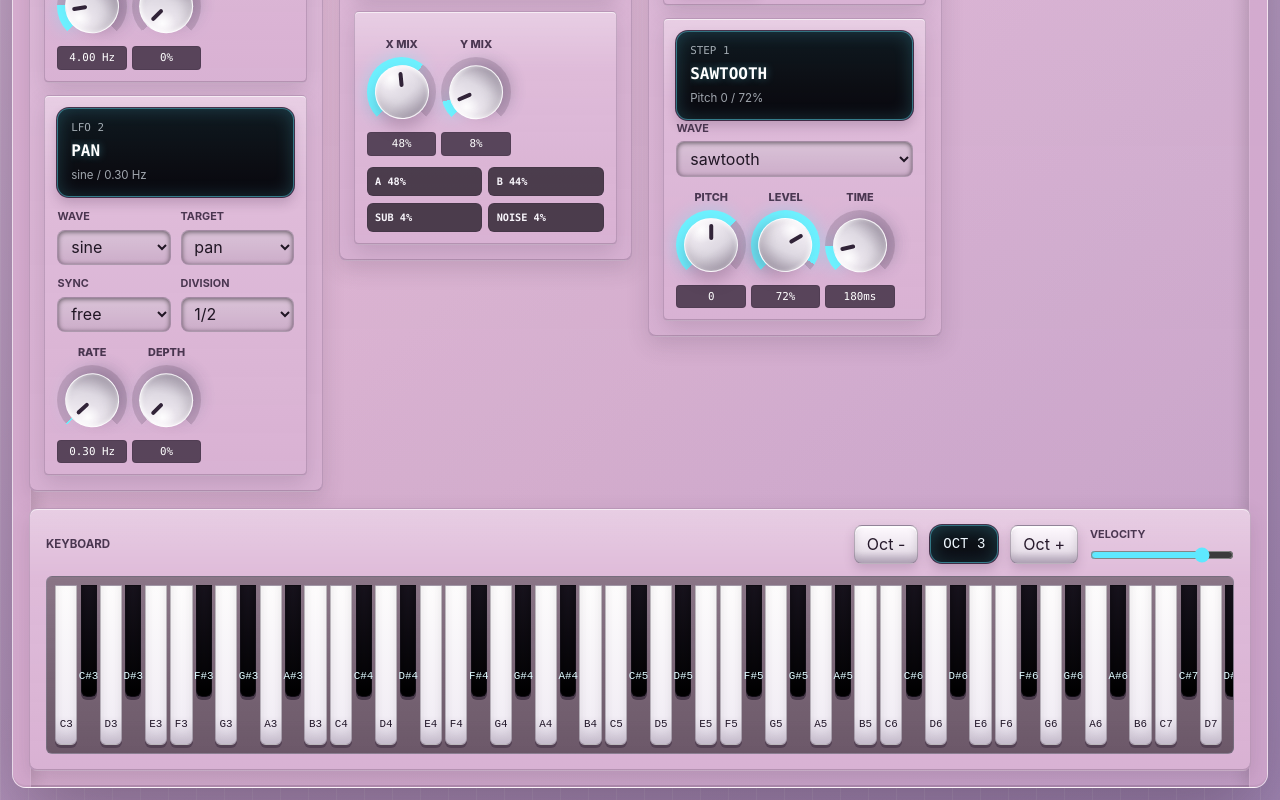
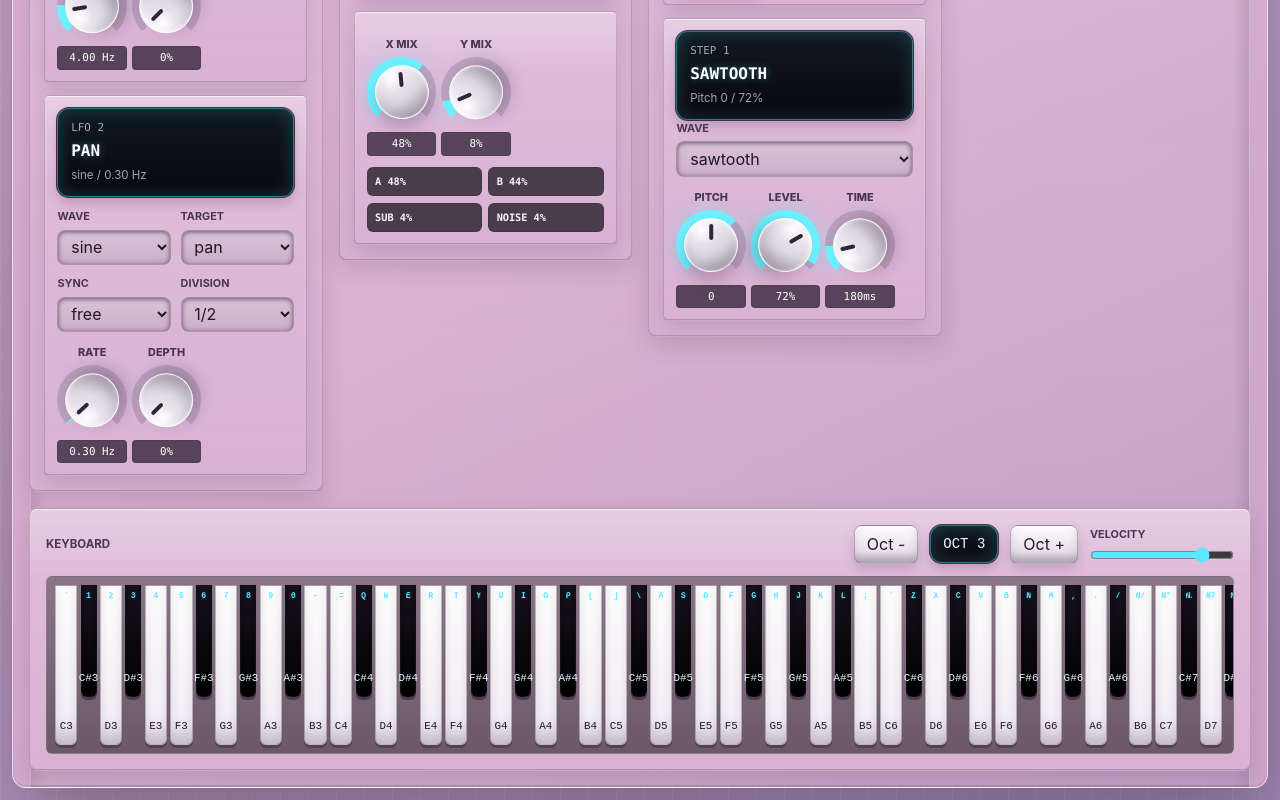
Before and after one commit to kimyounggaur/synthesizer, a React (Vite) app: page / in a window 1280 px wide. Shown: the part 1461-2261 px from the top of the page. Built offline with nearby package versions, Linux system fonts and the light colour scheme.

Commit message:
Map all visible keyboard keys

```diff
--- a/src/components/Keyboard.tsx
+++ b/src/components/Keyboard.tsx
@@ -8,21 +8,84 @@ interface KeyboardProps {
 
 const chromaticNames = ['C', 'C#', 'D', 'D#', 'E', 'F', 'F#', 'G', 'G#', 'A', 'A#', 'B'];
 const visibleKeyCount = 61;
-const computerMap = new Map<string, number>([
-  ['a', 0],
-  ['w', 1],
-  ['s', 2],
-  ['e', 3],
-  ['d', 4],
-  ['f', 5],
-  ['t', 6],
-  ['g', 7],
-  ['y', 8],
-  ['h', 9],
-  ['u', 10],
-  ['j', 11],
-  ['k', 12],
-]);
+
+const computerKeyboardRows = [
+  [
+    ['Backquote', '`'],
+    ['Digit1', '1'],
+    ['Digit2', '2'],
+    ['Digit3', '3'],
+    ['Digit4', '4'],
+    ['Digit5', '5'],
+    ['Digit6', '6'],
+    ['Digit7', '7'],
+    ['Digit8', '8'],
+    ['Digit9', '9'],
+    ['Digit0', '0'],
+    ['Minus', '-'],
+    ['Equal', '='],
+  ],
+  [
+    ['KeyQ', 'Q'],
+    ['KeyW', 'W'],
+    ['KeyE', 'E'],
+    ['KeyR', 'R'],
+    ['KeyT', 'T'],
+    ['KeyY', 'Y'],
+    ['KeyU', 'U'],
+    ['KeyI', 'I'],
+    ['KeyO', 'O'],
+    ['KeyP', 'P'],
+    ['BracketLeft', '['],
+    ['BracketRight', ']'],
+    ['Backslash', '\\'],
+  ],
+  [
+    ['KeyA', 'A'],
+    ['KeyS', 'S'],
+    ['KeyD', 'D'],
+    ['KeyF', 'F'],
+    ['KeyG', 'G'],
+    ['KeyH', 'H'],
+    ['KeyJ', 'J'],
+    ['KeyK', 'K'],
+    ['KeyL', 'L'],
+    ['Semicolon', ';'],
+    ['Quote', "'"],
+  ],
+  [
+    ['KeyZ', 'Z'],
+    ['KeyX', 'X'],
+    ['KeyC', 'C'],
+    ['KeyV', 'V'],
+    ['KeyB', 'B'],
+    ['KeyN', 'N'],
+    ['KeyM', 'M'],
+    ['Comma', ','],
+    ['Period', '.'],
+    ['Slash', '/'],
+  ],
+  [
+    ['NumpadDivide', 'N/'],
+    ['NumpadMultiply', 'N*'],
+    ['NumpadSubtract', 'N-'],
+    ['Numpad7', 'N7'],
+    ['Numpad8', 'N8'],
+    ['Numpad9', 'N9'],
+    ['NumpadAdd', 'N+'],
+    ['Numpad4', 'N4'],
+    ['Numpad5', 'N5'],
+    ['Numpad6', 'N6'],
+    ['Numpad1', 'N1'],
+    ['Numpad2', 'N2'],
+    ['Numpad3', 'N3'],
+    ['Numpad0', 'N0'],
+  ],
+] as const;
+
+const computerKeys = computerKeyboardRows.flat().slice(0, visibleKeyCount);
+const computerMap = new Map<string, number>(computerKeys.map(([code], offset) => [code, offset]));
+const computerKeyLabels = new Map<number, string>(computerKeys.map(([, label], offset) => [offset, label]));
 
 function isBlack(note: number): boolean {
   return [1, 3, 6, 8, 10].includes(note % 12);
@@ -31,6 +94,14 @@ function isBlack(note: number): boolean {
 function noteName(note: number): string {
   const octave = Math.floor(note / 12) - 1;
   return `${chromaticNames[note % 12]}${octave}`;
+}
+
+function isEditableTarget(target: EventTarget | null): boolean {
+  if (!(target instanceof HTMLElement)) {
+    return false;
+  }
+
+  return target.isContentEditable || ['INPUT', 'TEXTAREA', 'SELECT'].includes(target.tagName);
 }
 
 export function Keyboard({ onNoteOn, onNoteOff }: KeyboardProps) {
@@ -48,17 +119,23 @@ export function Keyboard({ onNoteOn, onNoteOff }: KeyboardProps) {
 
   useEffect(() => {
     const handleKeyDown = (event: KeyboardEvent) => {
-      const key = event.key.toLowerCase();
+      if (isEditableTarget(event.target)) {
+        return;
+      }
+
+      const key = event.code;
       if (event.repeat) {
         return;
       }
 
-      if (key === 'z') {
+      if (key === 'PageDown') {
+        event.preventDefault();
         setKeyboardOctave(keyboardOctave - 1);
         return;
       }
 
-      if (key === 'x') {
+      if (key === 'PageUp') {
+        event.preventDefault();
         setKeyboardOctave(keyboardOctave + 1);
         return;
       }
@@ -68,17 +145,19 @@ export function Keyboard({ onNoteOn, onNoteOff }: KeyboardProps) {
         return;
       }
 
+      event.preventDefault();
       const note = (keyboardOctave + 1) * 12 + offset;
       heldKeys.current.set(key, note);
       onNoteOn(note, defaultVelocity);
     };
 
     const handleKeyUp = (event: KeyboardEvent) => {
-      const key = event.key.toLowerCase();
+      const key = event.code;
       const note = heldKeys.current.get(key);
       if (note === undefined) {
         return;
       }
+      event.preventDefault();
       heldKeys.current.delete(key);
       onNoteOff(note);
     };
@@ -124,10 +203,11 @@ export function Keyboard({ onNoteOn, onNoteOff }: KeyboardProps) {
           const black = isBlack(note);
           const active = activeNotes[note] !== undefined;
           const velocity = activeNotes[note] ?? 0;
+          const keyLabel = computerKeyLabels.get(note - (keyboardOctave + 1) * 12);
           return (
             <button
               key={note}
-              className={`keyboard-key ${black ? 'is-black' : 'is-white'} ${active ? 'is-active' : ''} relative flex items-end justify-center px-1 pb-3 font-mono text-[0.68rem] ${
+              className={`keyboard-key ${black ? 'is-black' : 'is-white'} ${active ? 'is-active' : ''} relative px-1 pb-3 font-mono text-[0.68rem] ${
                 black
                   ? 'bg-slate-950 text-slate-400 shadow-inner'
                   : 'bg-slate-200 text-slate-950'
@@ -150,7 +230,8 @@ export function Keyboard({ onNoteOn, onNoteOff }: KeyboardProps) {
                 }
               }}
             >
-              {noteName(note)}
+              <span className="keyboard-shortcut-label">{keyLabel}</span>
+              <span className="keyboard-note-label">{noteName(note)}</span>
             </button>
           );
         })}
--- a/src/styles.css
+++ b/src/styles.css
@@ -1048,8 +1048,13 @@
 
   .keyboard-key {
     --key-velocity: 0;
+    display: flex;
+    flex-direction: column;
+    align-items: center;
+    justify-content: space-between;
     flex: 1 1 0;
     min-width: 1.22rem;
+    padding-top: 0.35rem;
     touch-action: none;
     user-select: none;
     border-radius: 0 0 6px 6px;
@@ -1066,6 +1071,23 @@
     flex-grow: 0.7;
     height: 7rem;
     min-width: 1rem;
+  }
+
+  .keyboard-shortcut-label {
+    max-width: 100%;
+    overflow: hidden;
+    border-radius: 3px;
+    color: rgba(94, 232, 255, 0.98);
+    font-size: 0.52rem;
+    font-weight: 900;
+    line-height: 1;
+    text-overflow: ellipsis;
+    text-shadow: 0 0 8px rgba(94, 232, 255, 0.55);
+    white-space: nowrap;
+  }
+
+  .keyboard-note-label {
+    line-height: 1;
   }
 
   .keyboard-key:active,
```
